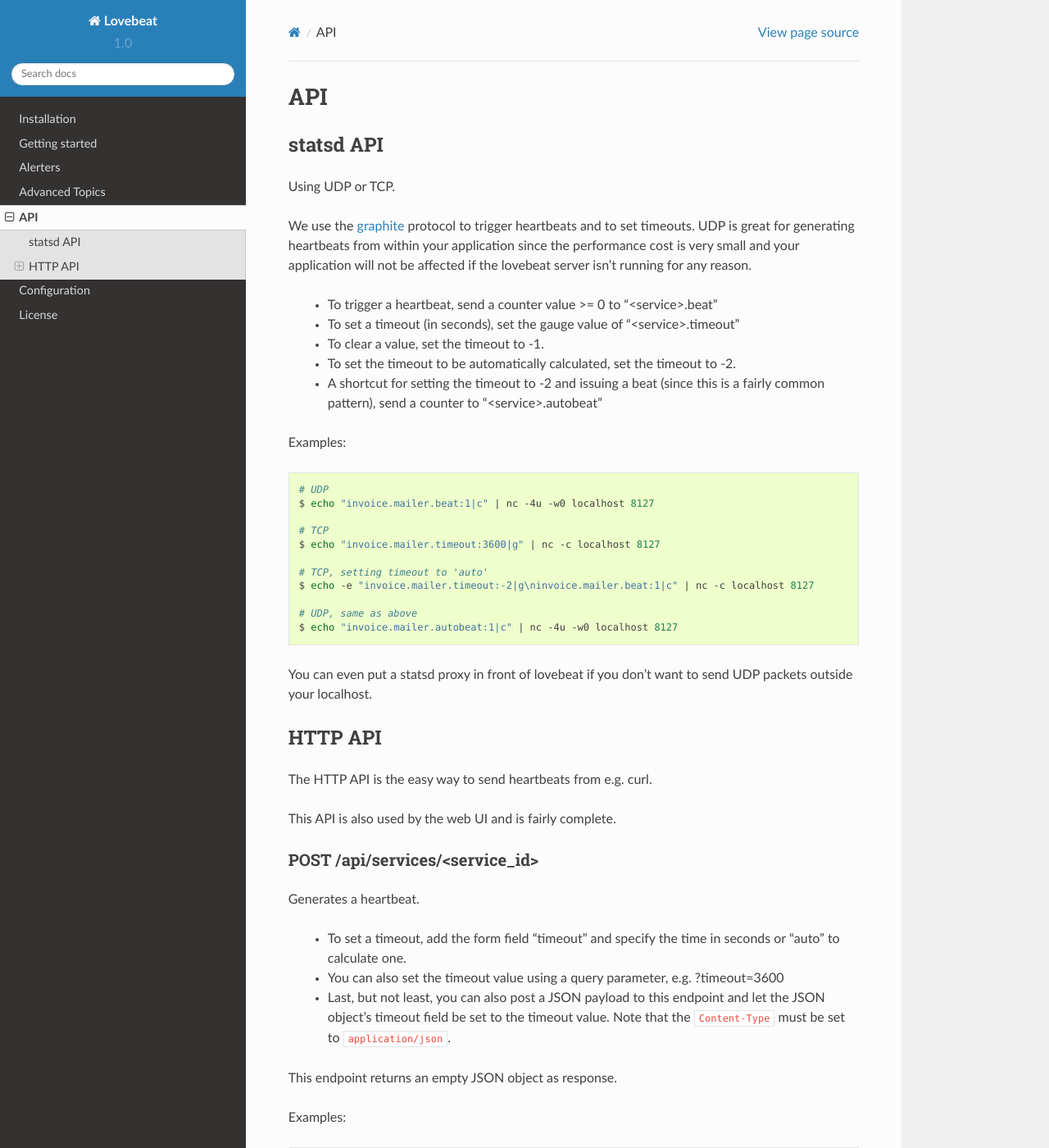
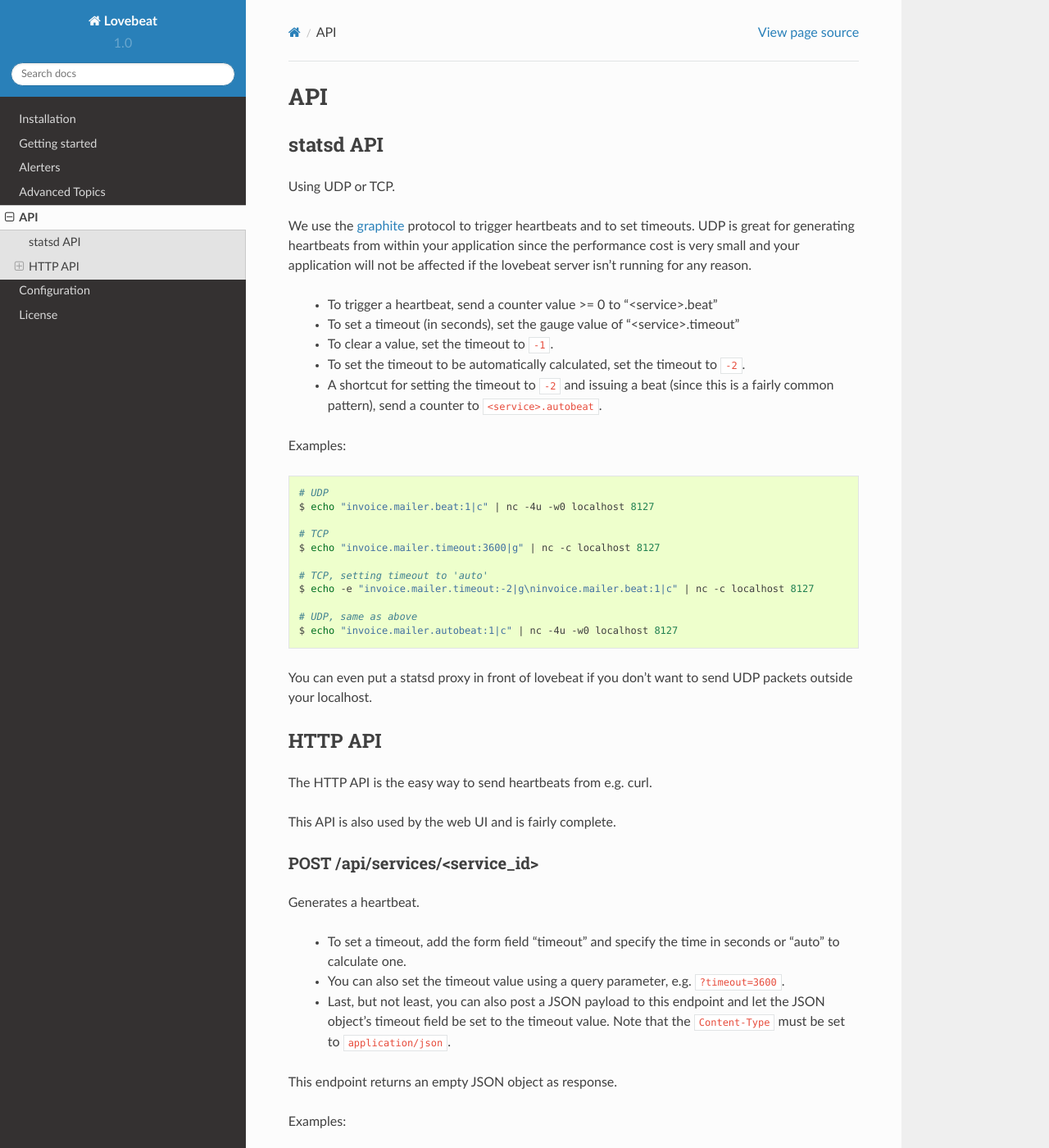
Before and after one commit to boivie/lovebeat, a Sphinx documentation site: the page built from docs/api.rst, in a window 1280 px wide and 1400 px high. Shown: the whole window at 82% size. Built offline with Sphinx 7.4.7 and the Read the Docs theme 2.0.0, drawn with Linux system fonts in a browser that asks for light colours.

Commit message:
docs: Minor formatting

```diff
--- a/docs/api.rst
+++ b/docs/api.rst
@@ -13,10 +13,10 @@
 
   * To trigger a heartbeat, send a counter value >= 0 to "<service>.beat"
   * To set a timeout (in seconds), set the gauge value of "<service>.timeout"
-  * To clear a value, set the timeout to -1.
-  * To set the timeout to be automatically calculated, set the timeout to -2.
-  * A shortcut for setting the timeout to -2 and issuing a beat (since this is a
-    fairly common pattern), send a counter to "<service>.autobeat"
+  * To clear a value, set the timeout to ``-1``.
+  * To set the timeout to be automatically calculated, set the timeout to ``-2``.
+  * A shortcut for setting the timeout to ``-2`` and issuing a beat (since this is a
+    fairly common pattern), send a counter to ``<service>.autobeat``.
 
 Examples:
 
@@ -52,7 +52,7 @@
   * To set a timeout, add the form field "timeout" and specify the
     time in seconds or "auto" to calculate one.
   * You can also set the timeout value using a query parameter, e.g.
-    ?timeout=3600
+    ``?timeout=3600``.
   * Last, but not least, you can also post a JSON payload to this endpoint
     and let the JSON object's timeout field be set to the timeout value. Note
     that the ``Content-Type`` must be set to ``application/json``.
```
